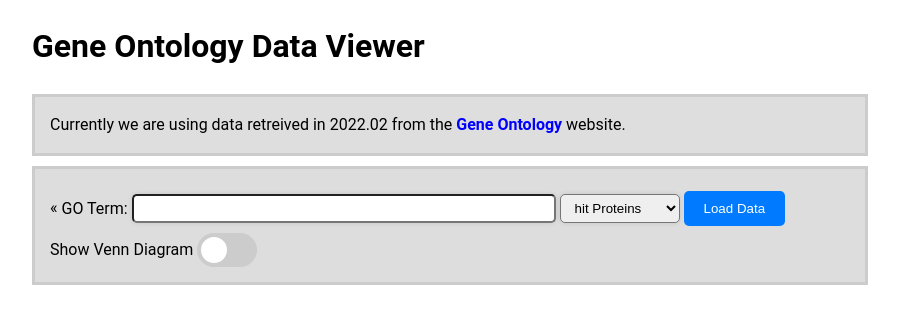
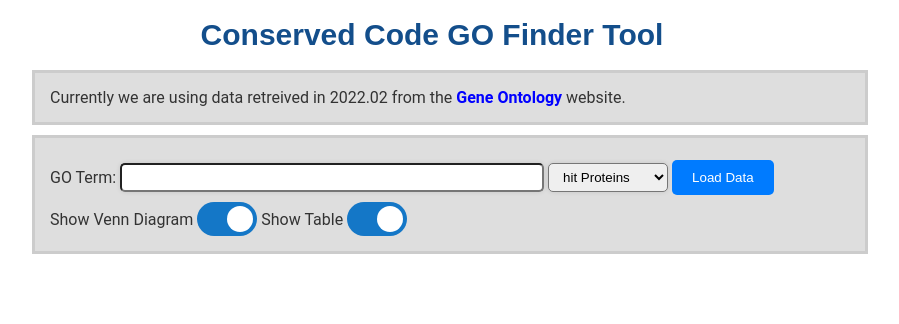
Before and after one commit to ZoliQua/Conserved_Core_GO_Tool_Viewer, a PHP site: page / in a window 1280 px wide. Shown: the top 324 px of the page, without its empty margins (208-1107 px from the left). Run offline with PHP 8.4, Linux system fonts and the light colour scheme; some libraries are stand-ins or nearby versions.

Commit message:
adding slider button to show/hide Venn and Table

```diff
--- a/index.php
+++ b/index.php
@@ -41,15 +41,14 @@ file_put_contents($filePath, $logString, FILE_APPEND);
 </head>
 <body>
     <div class="container">
-        <h1>Gene Ontology Data Viewer</h1>
-        <div id="goHeaderContainer"></div>
+        <h1>Conserved Code GO Finder Tool</h1>
 
         <div id="goTermInformation">
             Currently we are using data retreived in 2022.02 from the <a href="http://www.geneontology.org/" target="_blank">Gene Ontology</a> website.
         </div>
 
         <div id="goTermRequest">
-            <div id="goTermRequestHeader">«
+            <div id="goTermRequestHeader">
                 <label for="goSelector">GO Term: </label>
                 <select id="goSelector">
                     <!-- Options will be added using jQuery -->
@@ -63,11 +62,19 @@ file_put_contents($filePath, $logString, FILE_APPEND);
             <div id="goTermRequestSettings">
                 <label for="showAll">Show Venn Diagram</label>
                 <label class="switch">
-                    <input type="checkbox">
+                    <input type="checkbox" id="checkboxVenn" checked>
+                    <span class="slider"></span>
+                </label>
+
+                <label for="showAll">Show Table</label>
+                <label class="switch">
+                    <input type="checkbox" id="checkboxTable" checked>
                     <span class="slider"></span>
                 </label>
             </div>
         </div>
+
+        <div id="goHeaderContainer"></div>
 
         <div id="diagramBox">
             <div id="diagramDetailContainer">
--- a/js/go_tool_scripts.js
+++ b/js/go_tool_scripts.js
@@ -524,9 +524,6 @@ $(document).ready(function() {
             .appendTo(ul);
     };
 
-    $('#detailsTable').hide();
-    $('#diagramBox').hide();
-
      // Make each row clickable to toggle extra columns
     $('#dataTable').on('click', 'tr', function() {
       $('#dataTable').DataTable(); // Redraw the table without resetting paging
@@ -719,7 +716,10 @@ $(document).ready(function() {
         });
     });
 
-    // When a row in the main table is clicked
+    // Hide the detailsTable on page load
+    $('#detailsTable').hide();
+
+    // When a row in the main table is clicked on show more details
     $('#dataTable').on('click', '.show-more', function() {
 
         // Find the parent row of the clicked "Show More" element
@@ -788,7 +788,28 @@ $(document).ready(function() {
     // Event listener for the hitSelector dropdown change
     $('#hitSelector').change(function() {
         // Trigger the data loading and overlap calculation process here
-        $('#loadDataBtn').click(); // This is a simple way to re-trigger data loading and processing
+        $('#loadDataBtn').click();
     });
 
+    // Hide diagramBox on page load
+    $('#diagramBox').hide();
+
+    // Event listener for #checkboxVenn change #diagramBox visibility
+    $("#checkboxVenn").change(function(){
+        if(this.checked) {
+          $("#diagramBox").show();
+        } else {
+          $("#diagramBox").hide();
+        }
+      });
+
+    // Event listener for #checkboxVenn change #diagramBox visibility
+    $("#checkboxTable").change(function(){
+        if(this.checked) {
+          $("#dataTable_wrapper").show();
+        } else {
+          $("#dataTable_wrapper").hide();
+        }
+      });
+
 });
--- a/media/css/go_tool_style.css
+++ b/media/css/go_tool_style.css
@@ -4,14 +4,23 @@ html {
 
 body {
     font-family: 'Roboto', sans-serif;
-    color: #333333
-    padding: 20px;
+    color: #333333;
+    /* padding: 20px;
     margin: 20px;
-    line-height: 1.6;
+    line-height: 1.6; */
 }
 
-h3 {
-    text-align: center; /* Centered text */
+h1, h2, h3, h4, h5, h6 {
+    font-family: Arial, Helvetica, sans-serif;
+    font-weight: bold;
+    text-align: center;
+    margin: 0px;
+    padding: 10px 0;
+    color: #134E8B;
+}
+
+h1 {
+    font-size: 30px;
 }
 
 table {
@@ -59,7 +68,7 @@ label {
 }
 
 #dataTable .extra {
-    max-width: 150px; /* You can adjust this value */
+    max-width: 150px;
     white-space: normal;
     word-wrap: break-word;
     overflow-wrap: break-word;
@@ -72,11 +81,11 @@ label {
     border: none;
     border-radius: 5px;
     cursor: pointer;
-    transition: background-color 0.3s;
+    transition: background-color 0.4s;
 }
 
 #loadDataBtn:hover {
-    background-color: #0056b3;
+    background-color: #1477c7;
 }
 
 #goSelector, #hitSelector, #goSelectorInput {
@@ -154,7 +163,7 @@ label {
     width: 100%;
     border: 3px solid #ccc;
     padding: 15px;
-    background: #dddddd;
+    background: #dedede;
     margin-top: 10px;
 }
 
@@ -165,6 +174,11 @@ label {
     background: #dedede;
     margin-top: 8px;
     margin-bottom: 8px;
+}
+
+#goHeaderContainer {
+    margin-top: 10px;
+    font-size: 16px;
 }
 
 #detailsTableWrapper {
@@ -190,7 +204,9 @@ label {
     padding: 8px; /* Padding */
 }
 
-#detailsTable tr:nth-child(even){background-color: #f2f2f2;} /* Gray background for even rows */
+#detailsTable tr:nth-child(even){
+    background-color: #f2f2f2;
+} /* Gray background for even rows */
 
 #detailsTable th {
     padding-top: 12px; /* Padding top */
@@ -283,9 +299,9 @@ svg text:hover {
     left: 0;
     right: 0;
     bottom: 0;
-    background-color: #ccc;
-    -webkit-transition: .4s;
-    transition: .4s;
+    background-color: #cccccc;
+    -webkit-transition: .5s;
+    transition: .5s;
 }
 
 .slider:before {
@@ -297,16 +313,16 @@ svg text:hover {
     left: 4px;
     bottom: 4px;
     background-color: white;
-    -webkit-transition: .4s;
-    transition: .4s;
+    -webkit-transition: .5s;
+    transition: .5s;
 }
 
 input:checked + .slider {
-    background-color: #2196F3;
+    background-color: #1477c7;
 }
 
 input:focus + .slider {
-    box-shadow: 0 0 1px #2196F3;
+    box-shadow: 0 0 1px #1477c7;
 }
 
 input:checked + .slider:before {
```
